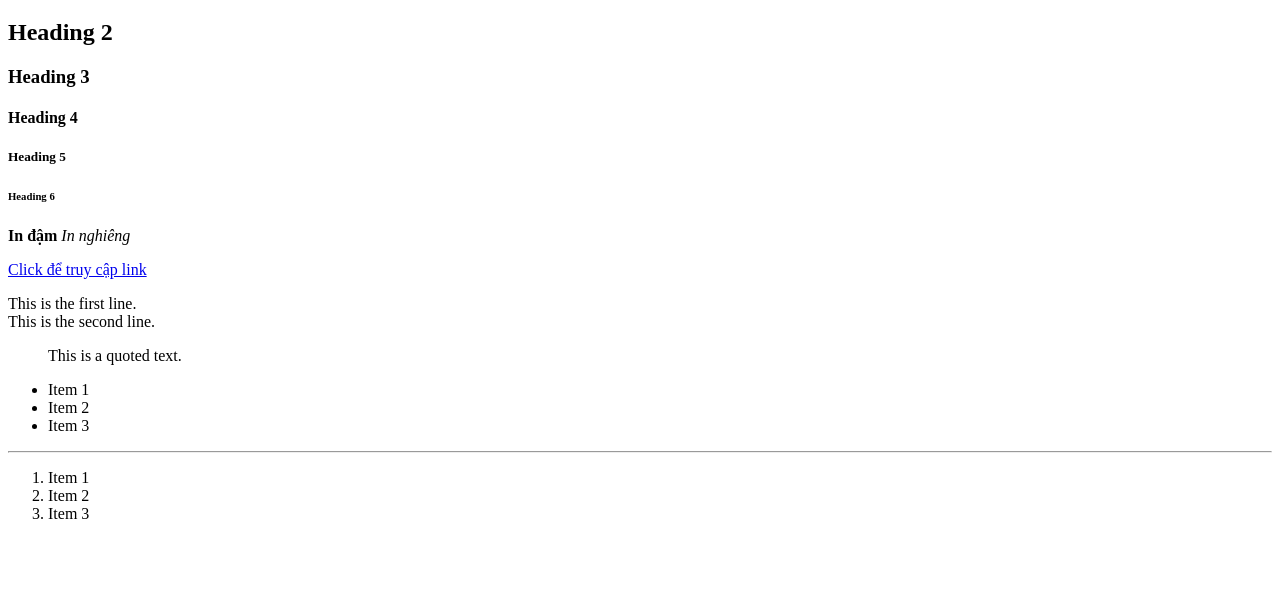
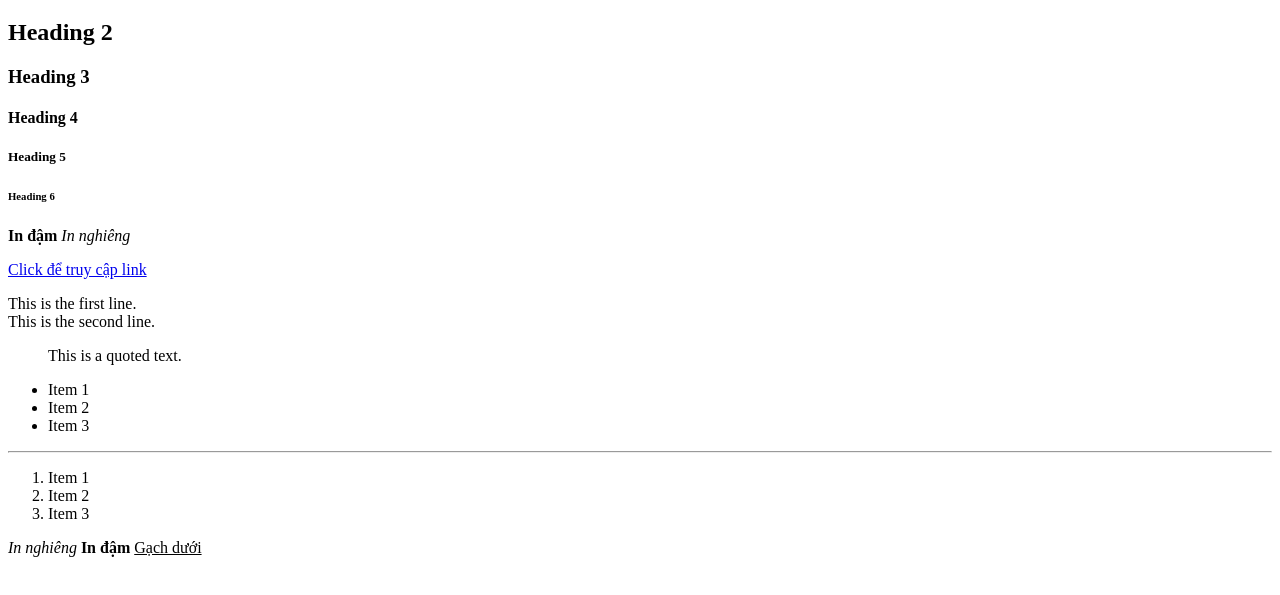
Before and after one commit to quangkhoi1228/102n26, a plain HTML site: page flash_course/class01/3.format-van-ban-trong-html.html in a window 1280 px wide. Shown: the part 95-690 px from the top of the page. Drawn offline with Linux system fonts and the light colour scheme.

Commit message:
Update b i u tag

```diff
--- a/flash_course/class01/3.format-van-ban-trong-html.html
+++ b/flash_course/class01/3.format-van-ban-trong-html.html
@@ -53,7 +53,7 @@
   </ul>
 
 
-  <hr>
+  <hr />
 
   <!-- ordered list -->
   <ol>
@@ -66,6 +66,9 @@
 
   <!-- CSS đổi list style -->
 
+  <i>In nghiêng</i>
+  <b>In đậm</b>
+  <u>Gạch dưới</u>
 
 
 </body>
```
